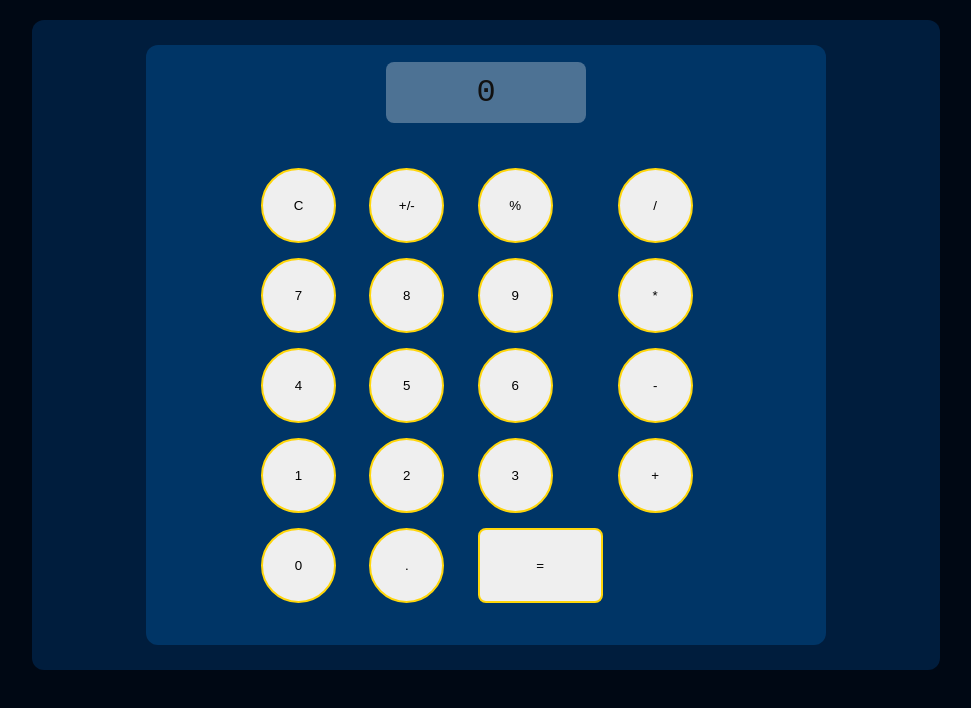
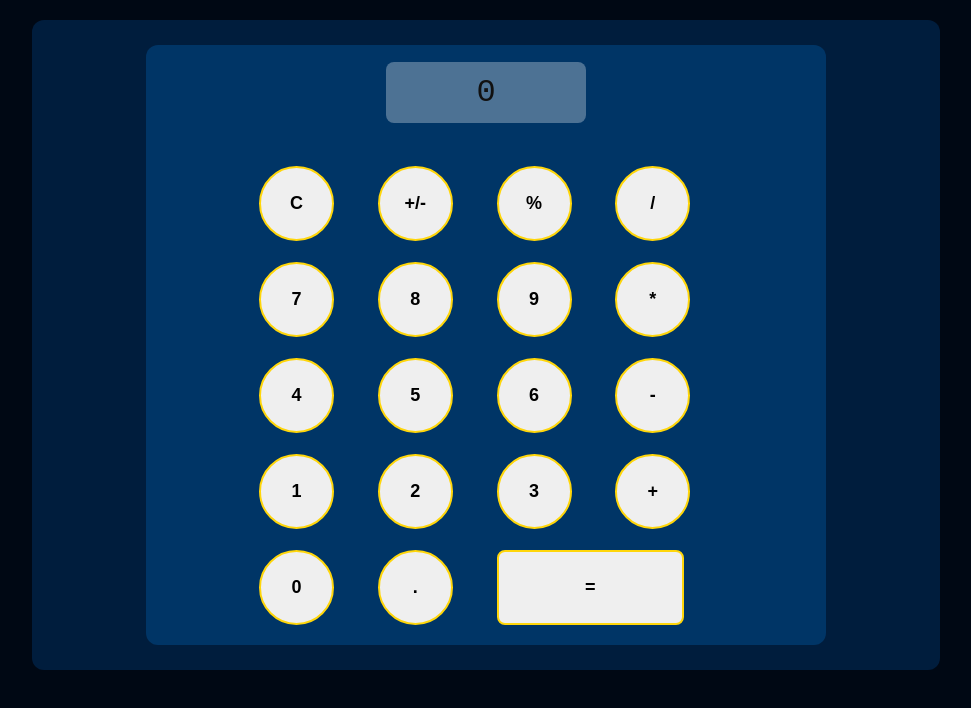
Before and after one commit to Zehnooo/TOP-Calculator-Project, a plain HTML site: page index.html in a window 1280 px wide. Shown: the whole page, without its empty margins (154-1125 px from the left). Drawn offline with Linux system fonts and the light colour scheme.

Commit message:
styling is good enough to begin using calculator and to see the display

```diff
--- a/stylesheet.css
+++ b/stylesheet.css
@@ -79,6 +79,7 @@ body {
   flex-direction: column;
   width: 75%;
   border-radius: 12px;
+  padding: 20px;
 }
 
 .calc-header {
@@ -87,12 +88,12 @@ body {
 
 .calc-display {
   background: rgba(255, 255, 255, 0.3);
-  margin-bottom: 20px;
+  margin: 20px 0;
   border-radius: 8px;
   padding: 12px 16px;
   font-size: 2rem;
   font-family: monospace;
-  color: #111; /* dark text for contrast */
+  color: #111;
   text-align: right;
   min-width: 200px;
 }
@@ -101,7 +102,7 @@ body {
   display: grid;
   width: 500px;
   grid-template-columns: repeat(4, 1fr);
-  gap: 5px;
+  gap: 15px;
   padding: 20px;
 }
 .calc-buttons button {
@@ -109,10 +110,14 @@ body {
   height: 75px;
   width: 75px;
   border: 2px solid var(--color-highlight);
-  margin: 5px;
+  margin: 3px;
+  font-weight: 700;
+  font-size: large;
 }
 
-.equals {
-  width: 125px !important;
-  border-radius: 8px !important;
+.calc-buttons .equals {
+  grid-column: 3 / -1;
+  width: calc(100% - 35px);
+  height: 75px;
+  border-radius: 8px;
 }
```
